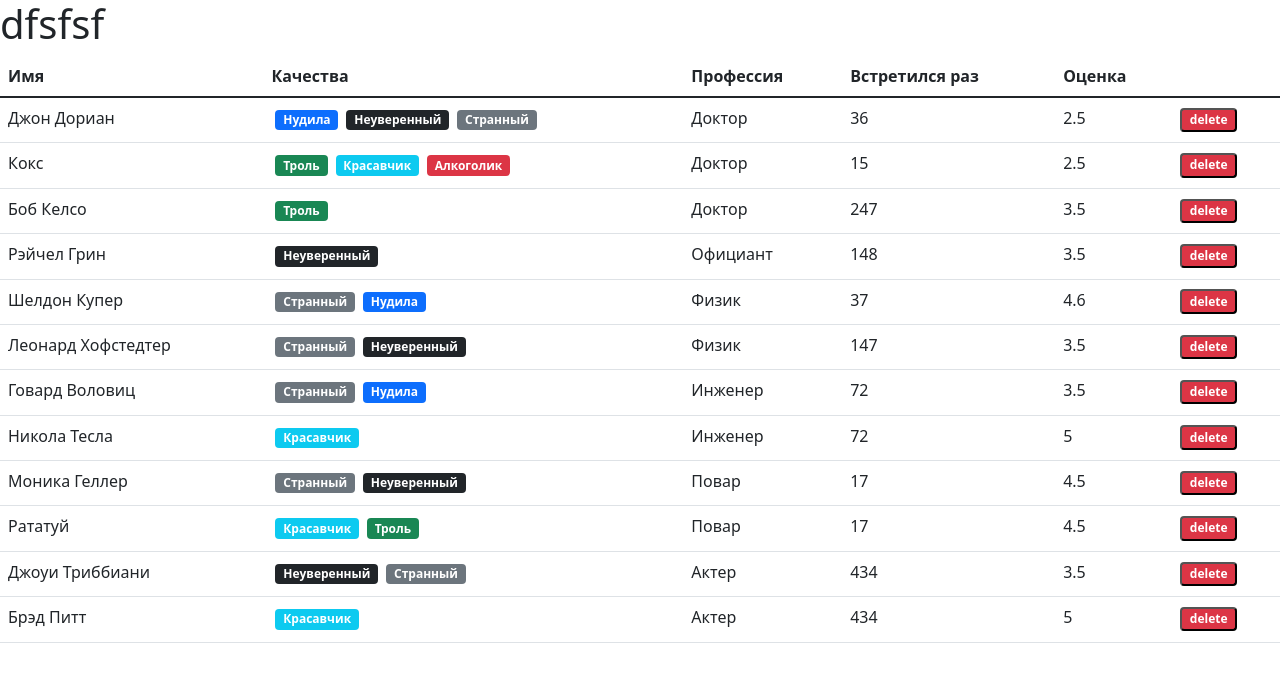
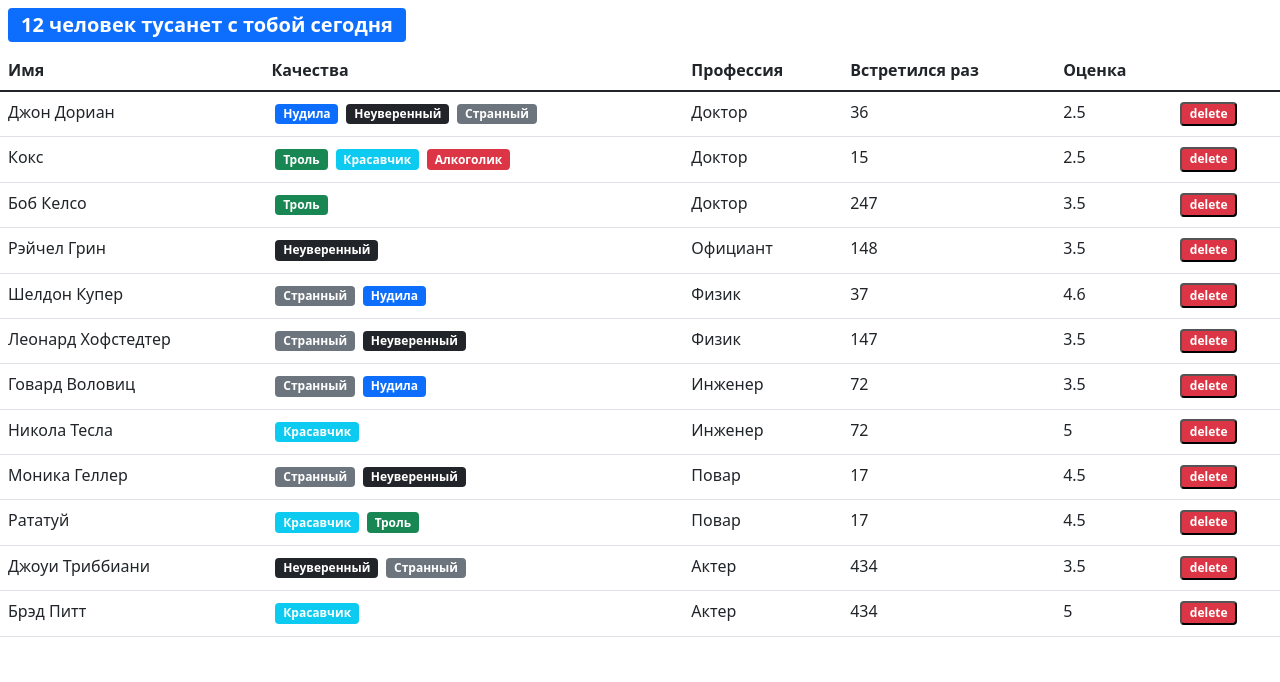
Before and after one commit to NikePro777/fast-company, a React (Create React App) app: page / in a window 1280 px wide. Shown: the top 682 px of the page. Built offline with nearby package versions, Linux system fonts and the light colour scheme.

Commit message:
finish search status

```diff
--- a/src/app/components/searchStatus.jsx
+++ b/src/app/components/searchStatus.jsx
@@ -1,15 +1,10 @@
 import React from "react";
 
-const SearchStatus = () =>
-  // { length, renderPhrase, renderColor }
-  {
+const SearchStatus = ({ length, renderPhrase, renderColor }) => {
   return (
     <>
-        <h1
-        // style={{ fontSize: 20 }} className={renderColor(length)}
-        >
-          {/* {renderPhrase(length)} */}
-          dfsfsf
+      <h1 style={{ fontSize: 20 }} className={renderColor(length)}>
+        {renderPhrase(length)}
       </h1>
     </>
   );
```
Lines whose indentation alone changed are shown as unchanged.
